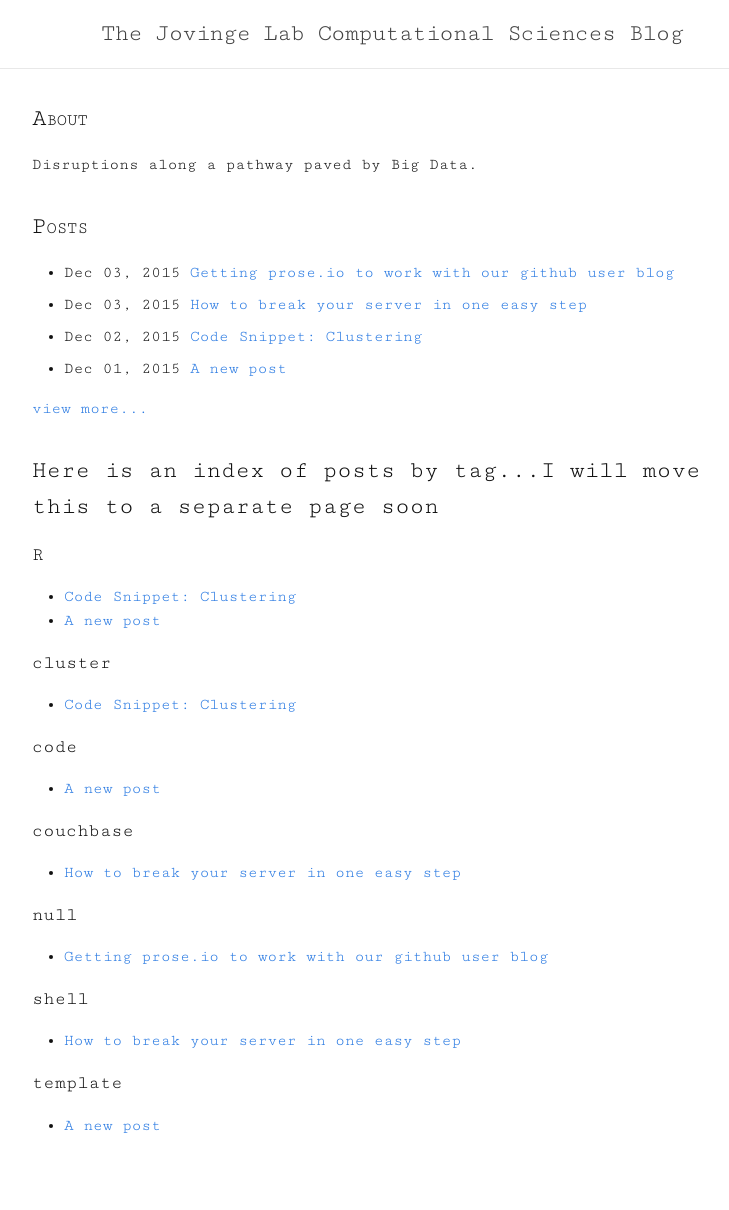
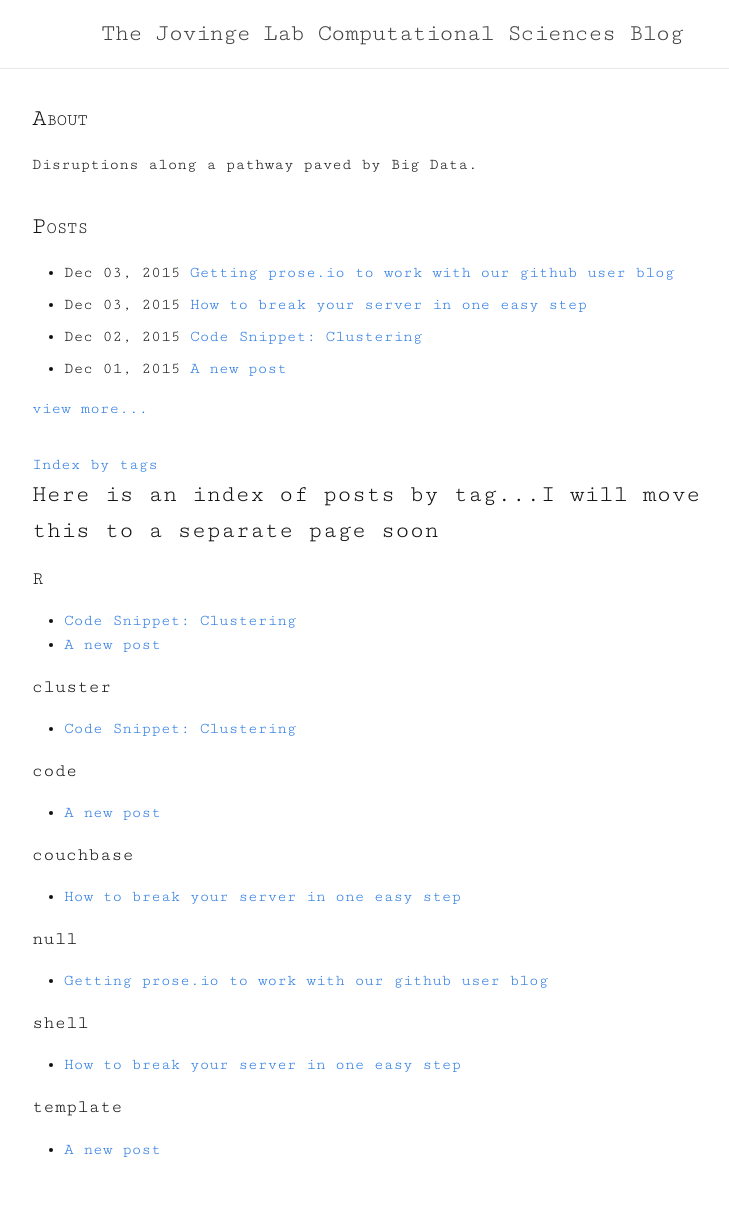
Before and after one commit to JovingeLabSoftware/JovingeLabSoftware.github.io, a Jekyll site: the page built from index.html, in a window 1280 px wide. Shown: the whole page, without its empty margins (248-977 px from the left). Built offline with Jekyll 4.4.1, drawn with Linux system fonts in a browser that asks for light colours; Markdown is read by kramdown in place of the engine named in the settings; before the commit the page ends 1186 px from its top, so only the background shows below that.

Commit message:
Update index.html

```diff
--- a/index.html
+++ b/index.html
@@ -19,6 +19,7 @@ layout: default
 		<p><a href="{{ "/archives/" | prepend: site.baseurl }}">view more...</a></p>
 	</section>
 <section>
+<a href="{{ "tags.html" | prepend: site.baseurl }}">Index by tags</a>
 <h2> Here is an index of posts by tag...I will move this to a separate page soon</h2>
 {% capture tags %}
 	  {% for tag in site.tags %}
```
